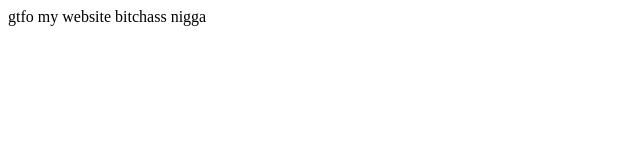
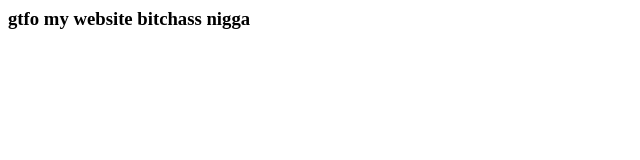
Before and after one commit to Naahhmate/9n3tn4t7tc47n3n93t89wviuotqw9crthn34ctm4390thq8w4h5mq3h49cm9q3crj3qwgefijoc23qwhefjio4hy8398jerm432t, a plain HTML site: page index.html in a window 1280 px wide. Shown: the whole page, without its empty margins (0-640 px from the left). Drawn offline with Linux system fonts and the light colour scheme.

Commit message:
Update index.html

```diff
--- a/index.html
+++ b/index.html
@@ -1 +1 @@
-<label>gtfo my website bitchass nigga</label>
+<h3>gtfo my website bitchass nigga</h3>
```
